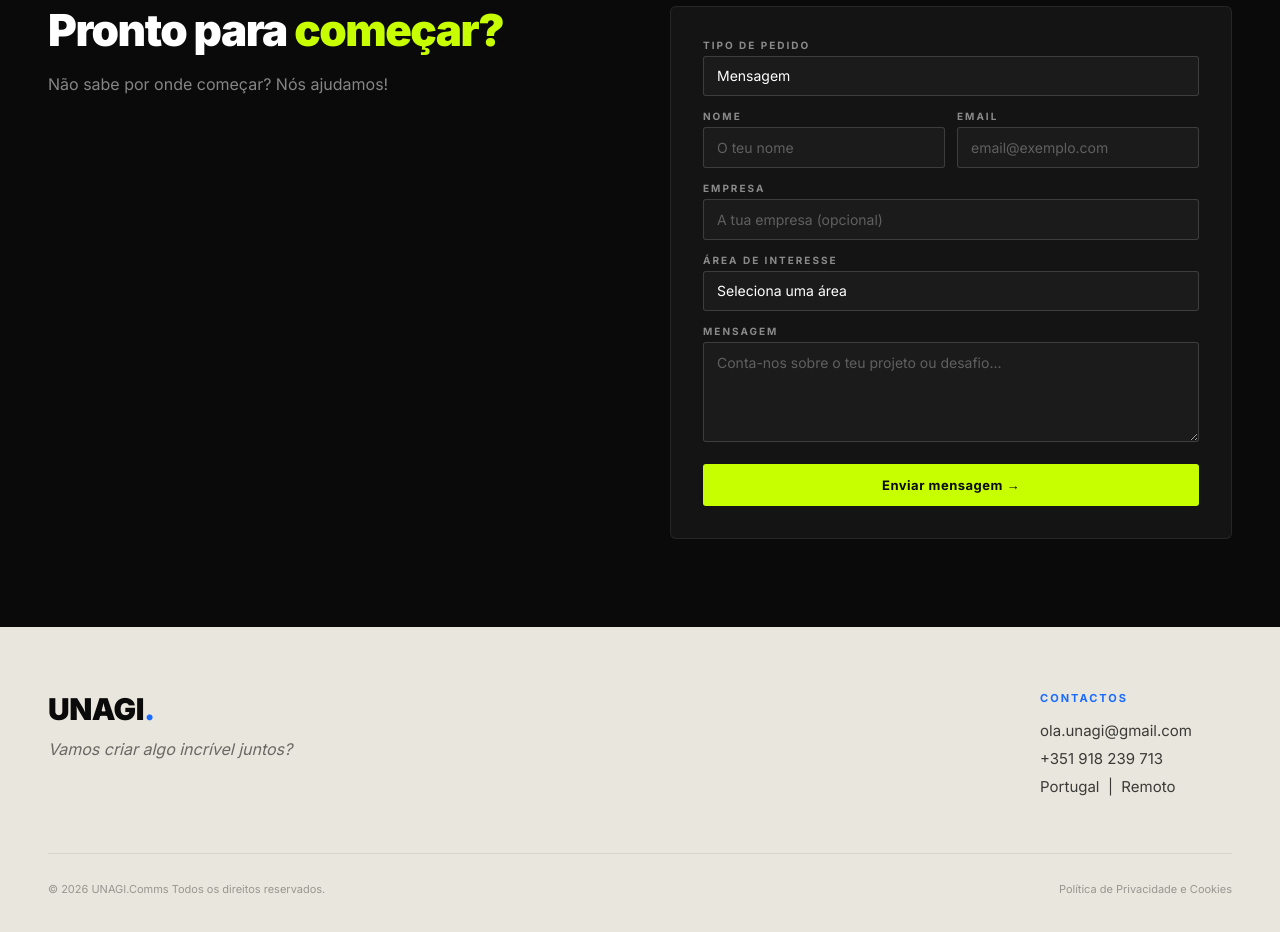
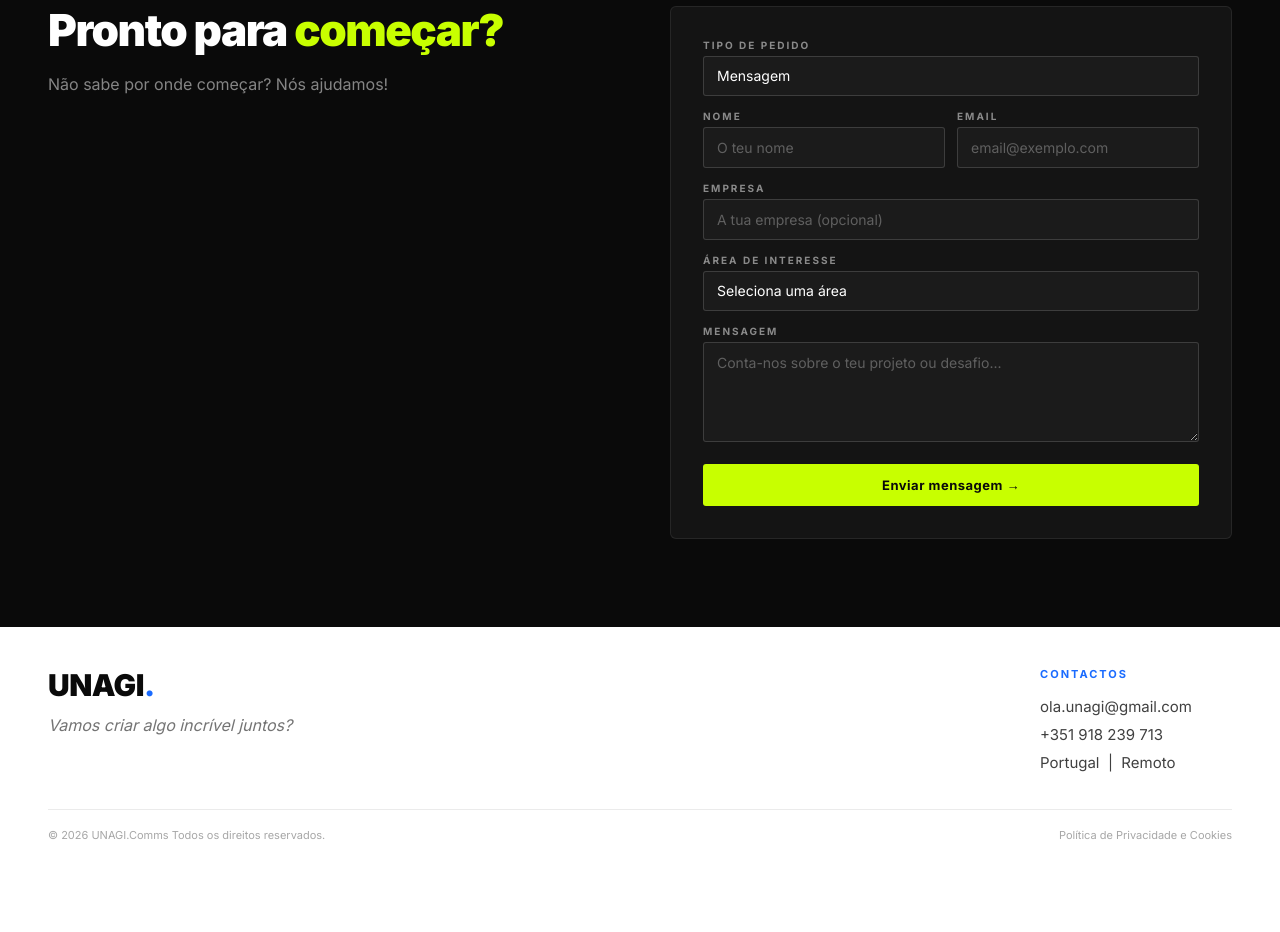
Before and after one commit to andre-torrao/unagi, a plain HTML site: page index.html in a window 1280 px wide. Shown: the part 3216-4148 px from the top of the page. After the commit the page ends 4082 px from the top, so only its background shows below. Drawn offline with nearby package versions, Linux system fonts and the light colour scheme.

Commit message:
Add files via upload

```diff
--- a/index.html
+++ b/index.html
@@ -208,8 +208,8 @@ body{font-family:'Inter',sans-serif;background:#fff;color:#0a0a0a;overflow-x:hid
 .s-form-success{display:none;background:#f0f9e6;border:1px solid #c8ff00;padding:14px 18px;border-radius:3px;font-size:14px;color:#0a0a0a;margin-top:12px}
 
 /* FOOTER */
-#s-footer{background:#e9e6dd;color:#0a0a0a;padding:64px 48px 36px}
-.s-footer-top{display:grid;grid-template-columns:1fr auto;gap:48px;padding-bottom:48px;border-bottom:1px solid rgba(0,0,0,0.08);margin-bottom:28px;align-items:start}
+#s-footer{background:#fff;color:#0a0a0a;padding:40px 48px 24px}
+.s-footer-top{display:grid;grid-template-columns:1fr auto;gap:48px;padding-bottom:28px;border-bottom:1px solid rgba(0,0,0,0.08);margin-bottom:18px;align-items:start}
 .s-footer-brand{font-size:30px;font-weight:900;letter-spacing:-0.5px;margin-bottom:10px;color:#0a0a0a}
 .s-footer-brand .dot{color:#1a6bff}
 .s-footer-tagline2{font-size:16px;font-style:italic;color:rgba(0,0,0,0.55);line-height:1.5}
```
